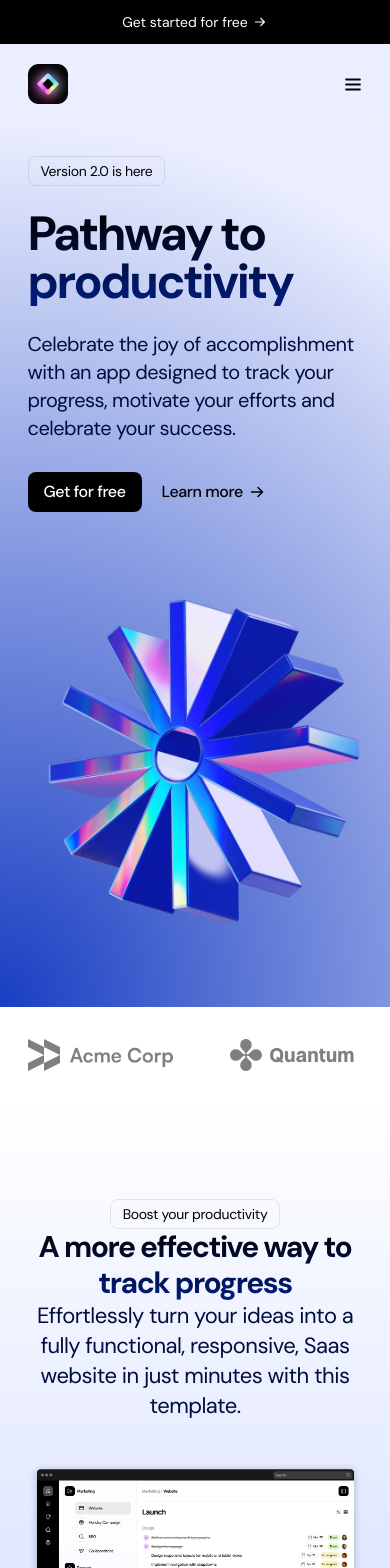
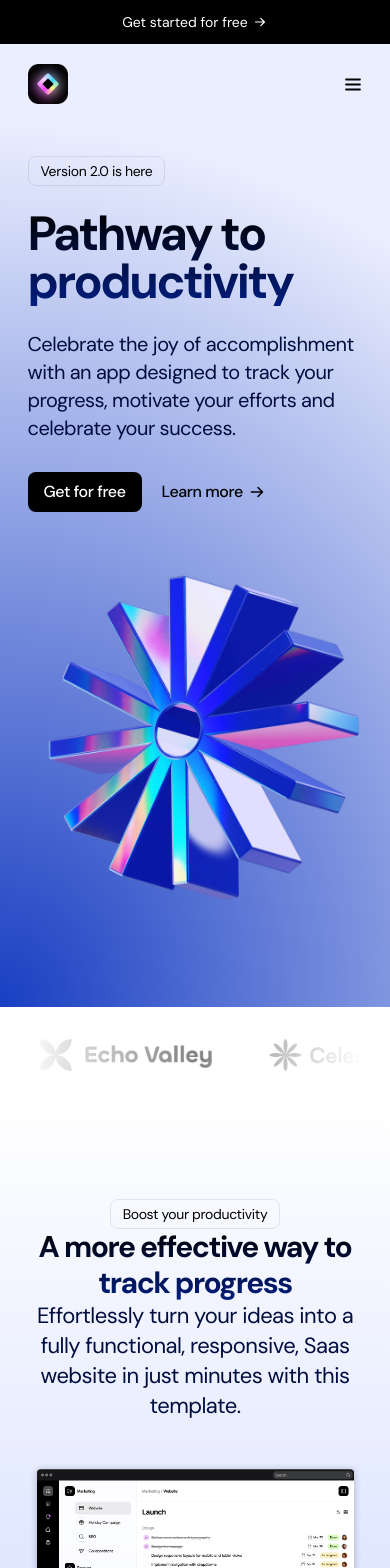
Before and after one commit to Morojuoluwa/ai-sass-landing-page, a Next.js app: page / in a window 390 px wide. Shown: the top 1568 px of the page. Built offline with nearby package versions, Linux system fonts and the light colour scheme.

Commit message:
last commit?

```diff
--- a/components/CallToAction.tsx
+++ b/components/CallToAction.tsx
@@ -1,19 +1,30 @@
+'use client'
+import { motion, useScroll, useTransform } from 'framer-motion'
+
 import ArrowRight from '@/assets/arrow-right.svg'
 import StarImg from '@/assets/star.png'
 import SpringImg from '@/assets/spring.png'
 import Image from 'next/image'
+import { useRef } from 'react'
 
 const CallToAction = () => {
+  const callRef = useRef(null)
+  const {scrollYProgress} = useScroll({
+      target:callRef,
+      offset:["start end", "end start"]
+  })
+
+  const translateY = useTransform(scrollYProgress, [0,1], [150,-150])
   return (
-  <section className=' bg-gradient-to-b from-white tp-[#D2DCFF] py-24 overflow-x-clip'>
+  <section ref={callRef} className=' bg-gradient-to-b from-white tp-[#D2DCFF] py-24 overflow-x-clip'>
     <div className='container'>
         <div className='section-heading relative'>
             <h2 className='section-title'>Sign up for free today</h2>
             <p className='section-description mt-5'>
                 Celebrate the joy of accomplishment with an app designed to track your progress and motivate your effort.
             </p>
-            <Image src={StarImg} width={360} alt='' className='absolute -left-[350px] -top-[137px]'/>
-            <Image src={SpringImg} width={360} alt='' className='absolute -right-[331px] -top-[19px]'/>
+            <motion.img style={{translateY}} src={StarImg.src} width={360} alt='' className='absolute -left-[350px] -top-[137px]'/>
+            <motion.img style={{translateY}} src={SpringImg.src} width={360} alt='' className='absolute -right-[331px] -top-[19px]'/>
 
         </div>
         <div className=' flex gap-2 mt-10 justify-center'>
--- a/components/Footer.tsx
+++ b/components/Footer.tsx
@@ -1,3 +1,5 @@
+
+
 import logo from '@/assets/logosaas.png'
 import Image from 'next/image'
 import SocialX from '@/assets/social-x.svg'
--- a/components/Hero.tsx
+++ b/components/Hero.tsx
@@ -1,12 +1,23 @@
+'use client'
 
+import { easeInOut, motion, useScroll,useTransform } from 'framer-motion'
 import ArrowIcon from '@/assets/arrow-right.svg'
 import cogImage from '@/assets/cog.png'
 import Image from 'next/image'
 import cylinderImg from '@/assets/cylinder.png'
 import noodle from '@/assets/noodle.png'
+import { useRef } from 'react'
 const Hero = () => {
+
+    const heroRef = useRef(null)
+    const {scrollYProgress} = useScroll({
+        target:heroRef,
+        offset:["start end", "end start"]
+
+    })
+    const translateY = useTransform(scrollYProgress, [0,1], [150, -150])
   return (
-    <section className=' pt-8 pb-20 bg-[radial-gradient(ellipse_200%_100%_at_bottom_left,#183EC2,#EAEEFE_100%)]'>
+    <section ref={heroRef} className=' pt-8 pb-20 bg-[radial-gradient(ellipse_200%_100%_at_bottom_left,#183EC2,#EAEEFE_100%)]'>
         <div className='container'>
             <div className=' md:flex items-center'>
                 <div className=' md:w-[478px]'>
@@ -19,15 +30,16 @@ const Hero = () => {
                     </div>
                 </div>
                 <div className=' mt-20 md:mt-0 md:h-[648px] md:flex-1 relative'>
-                    <Image src={cogImage} className='md:absolute md:h-full md:w-auto md:max-w-none md:-left-6 lg:left-0 ' alt=''/>
-                    <Image
-                    src={cylinderImg}
+                    <motion.img animate={{translateY:[-30,30]}} transition={{repeat:Infinity, repeatType:'mirror', duration:3, ease:easeInOut}} src={cogImage.src} className='md:absolute md:h-full md:w-auto md:max-w-none md:-left-6 lg:left-0 ' alt='' />
+                    <motion.img
+                    src={cylinderImg.src}
                     alt=''
                     width={220}
                     height={220}
+                    style={{translateY:translateY}}
                     className='hidden md:block -top-8 -left-32 absolute'
                     />
-                    <Image src={noodle} alt='' width={220} className='absolute left-[448px] hidden lg:block rotate-[30deg] top-[524px]'/>
+                    <motion.img src={noodle.src} style={{translateY:translateY, rotate:30}} alt='' width={220} className='absolute left-[448px] hidden lg:block rotate-[30deg] top-[524px]'/>
                 </div>
 
             </div>
--- a/components/LogoTicker.tsx
+++ b/components/LogoTicker.tsx
@@ -1,3 +1,5 @@
+'use client'
+import { motion } from 'framer-motion'
 import acmeLogo from '@/assets/logo-acme.png'
 import quantLogo from '@/assets/logo-quantum.png'
 import echoLogo from '@/assets/logo-echo.png'
@@ -11,15 +13,21 @@ const LogoTicker = () => {
     <div className=' py-8 md:py-12 bg-white'>
 
         <div className='container'>
-            <div className='flex overflow-hidden [mask-image:linear-gradient(to_right,transparent,black,transparent]'>
-                <div className=' flex gap-14 flex-none'>
+            <div className='flex overflow-hidden [mask-image:linear-gradient(to_right,transparent,black,transparent)]'>
+                <motion.div animate={{translateX:"-50%"}} transition={{duration:20, ease:'linear', repeat:Infinity, repeatType:'loop'}} className=' flex gap-14 flex-none'>
                     <Image className='logo-ticker-image' src={acmeLogo} alt=''/>
                     <Image className='logo-ticker-image' src={quantLogo} alt=''/>
                     <Image className='logo-ticker-image' src={echoLogo} alt=''/>
                     <Image className='logo-ticker-image' src={celestialLogo} alt=''/>
                     <Image className='logo-ticker-image' src={pulseLogo} alt=''/>
                     <Image className='logo-ticker-image' src={apexLogo} alt=''/>
-                </div>
+                    <Image className='logo-ticker-image' src={acmeLogo} alt=''/>
+                    <Image className='logo-ticker-image' src={quantLogo} alt=''/>
+                    <Image className='logo-ticker-image' src={echoLogo} alt=''/>
+                    <Image className='logo-ticker-image' src={celestialLogo} alt=''/>
+                    <Image className='logo-ticker-image' src={pulseLogo} alt=''/>
+                    <Image className='logo-ticker-image' src={apexLogo} alt=''/>
+                </motion.div>
 
             </div>
         </div>
--- a/components/Pricing.tsx
+++ b/components/Pricing.tsx
@@ -1,5 +1,7 @@
+'use client'
 import CheckIcon from '@/assets/check.svg'
 import { twMerge } from 'tailwind-merge';
+import { motion } from 'framer-motion';
 
 const pricingTiers = [
     {
@@ -70,7 +72,7 @@ const pricingTiers = [
                         {popular === true && (
 
                         <div className='inline-flex py-1.5 px-4 rounded-xl text-sm border border-white/20'>
-                            <span className=' bg-[linear-gradient(to_right, #DD7DDF,#E1CD86,#BBCB92,#71C2EF,#3BFFFF,#DD7DDF)] text-transparent bg-clip-text font-medium'>Popular</span>
+                            <motion.span animate={{backgroundPositionX:"-100%"}} transition={{repeat:Infinity, ease:'linear',duration:1,repeatType:'loop'}} className=' bg-[linear-gradient(to_right,#DD7DDF,#E1CD86,#BBCB92,#71C2EF,#3BFFFF,#DD7DDF,#E1CD86,#BBCB92,#71C2EF,#3BFFFF)] [background-size:200%] text-transparent bg-clip-text font-medium'>Popular</motion.span>
                         </div>
                         )}
                     </div>
--- a/components/ProductShowcase.tsx
+++ b/components/ProductShowcase.tsx
@@ -1,11 +1,22 @@
+'use client'
+
 import ProductImage from '@/assets/product-image.png'
 import Image from 'next/image'
 import pyramidImg from '@/assets/pyramid.png'
 import tubeImg from '@/assets/tube.png'
+import { motion, useScroll, useTransform } from 'framer-motion'
+import { useRef } from 'react'
 
 const ProductShowcase = () => {
+  const imgRef = useRef(null)
+  const {scrollYProgress} = useScroll({
+    target:imgRef,
+    offset: ["start end", "end start"]
+  })
+
+  const translateY = useTransform(scrollYProgress, [0,1], [150, -150])
   return (
-    <section className=' bg-gradient-to-b from-[#ffffff] to-[#D2DCFF] overflow-x-clip py-24'>
+    <section ref={imgRef} className=' bg-gradient-to-b from-[#ffffff] to-[#D2DCFF] overflow-x-clip py-24'>
       <div className='container'>
         <div className=' max-w-[540px] mx-auto'>
           <div className=' flex justify-center'>
@@ -18,8 +29,8 @@ const ProductShowcase = () => {
         </div>
         <div className='relative'>
           <Image src={ProductImage} alt='' className='mt-10'/>
-          <Image src={pyramidImg} height={262} width={262} alt='' className='hidden md:block absolute -right-36 -top-32'/>
-          <Image src={tubeImg} alt='' height={248} className='hidden md:block absolute bottom-24 -left-30'/>
+          <motion.img style={{translateY:translateY}} src={pyramidImg.src} height={262} width={262} alt='' className='hidden md:block absolute -right-36 -top-32'/>
+          <motion.img style={{translateY:translateY}} src={tubeImg.src} alt='' width={248} height={248} className='hidden md:block absolute bottom-24 -left-30'/>
         </div>
       </div>
     </section>
--- a/components/Testimonials.tsx
+++ b/components/Testimonials.tsx
@@ -1,3 +1,7 @@
+'use client'
+import React from 'react';
+
+import { motion } from "framer-motion";
 import avatar1 from "@/assets/avatar-1.png";
 import avatar2 from "@/assets/avatar-2.png";
 import avatar3 from "@/assets/avatar-3.png";
@@ -71,8 +75,11 @@ const firstColumn = testimonials.slice(0,3)
 const secondColumn = testimonials.slice(3,6)
 const thirdColumn = testimonials.slice(6,9)
 
-const TestimonialColumn = (props:{className: string; testimonials: typeof testimonials}) =>(
-  <div className={twMerge(" flex flex-col gap-6 mt-10 [mask-image:linear-gradient(to_bottom,transparent,black_25%,black_75%,transparent)]", props.className)}>
+const TestimonialColumn = (props:{className: string; testimonials: typeof testimonials; duration?:number}) =>(
+  <div className={props.className}>
+    <motion.div animate={{translateY:'-50%'}} transition={{repeat:Infinity, ease:"linear", repeatType:'loop', duration:props.duration|| 10}} className=" flex flex-col gap-6 pb-6 ">
+    {[...new Array(2)].fill(0).map((_,index)=>(
+      <React.Fragment key={index}>
             {  props.testimonials.map(({text, imageSrc,name,username})=>(
         <div className="card" key={text}>
             <div>{text}</div>
@@ -85,6 +92,10 @@ const TestimonialColumn = (props:{className: string; testimonials: typeof testim
             </div>
         </div>
       ))}
+      </React.Fragment>
+    ))}
+
+    </motion.div>
   </div>
 )
 
@@ -100,10 +111,10 @@ const Testimonials = () => {
         <p className="section-description mt-5">From intuitive design to powerful features, our app has become an essential tool for users around the world</p>
 
       </div>
-      <div className="flex justify-center gap-6">
-        <TestimonialColumn testimonials={firstColumn} className=""/>
-        <TestimonialColumn testimonials={secondColumn} className="hidden md:flex"/>
-        <TestimonialColumn testimonials={thirdColumn} className="hidden lg:flex"/>
+      <div className="flex justify-center gap-6 [mask-image:linear-gradient(to_bottom,transparent,black_25%,black_75%,transparent)] max-h-[738px] overflow-hidden mt-10">
+        <TestimonialColumn testimonials={firstColumn} duration={15} className=""/>
+        <TestimonialColumn testimonials={secondColumn} duration={19} className="hidden md:block"/>
+        <TestimonialColumn testimonials={thirdColumn} duration={17} className="hidden lg:block"/>
       </div>
 
     </div>
```
Also changed, not shown: 1 other file (tests, documents, lock files or other folders). Lines whose indentation alone changed are shown as unchanged.
